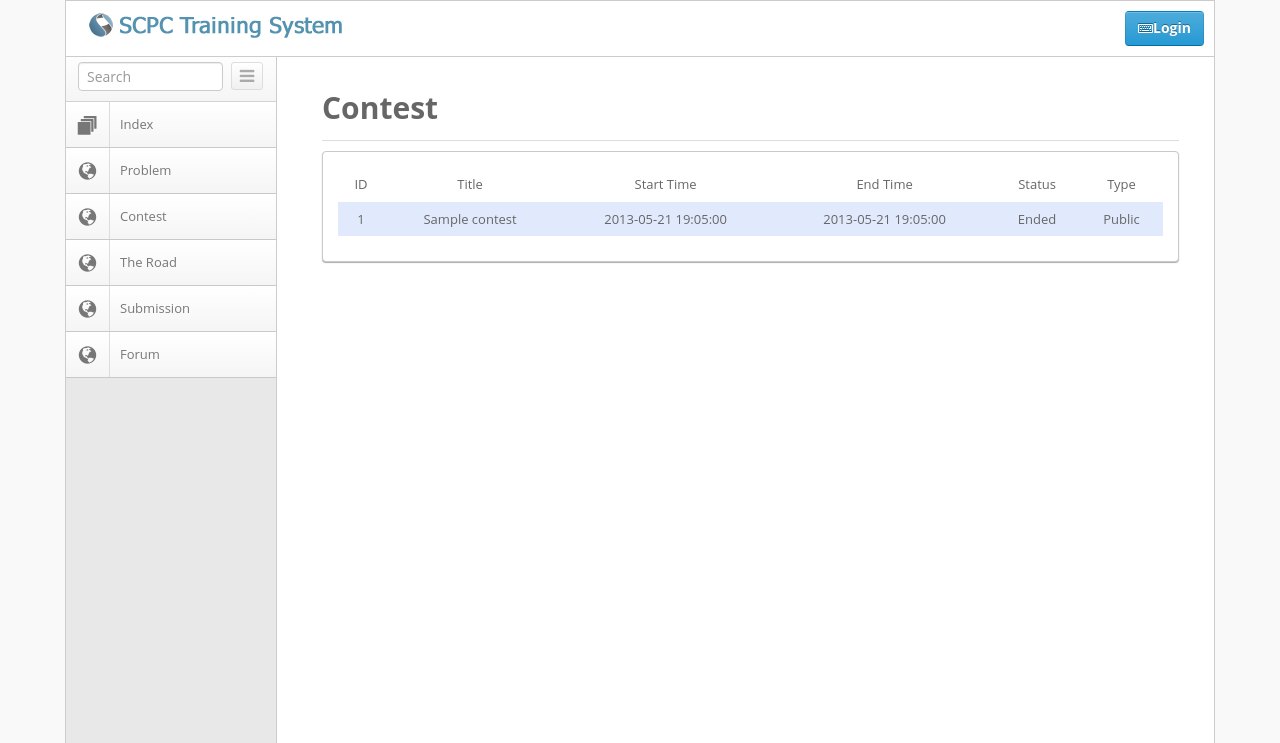
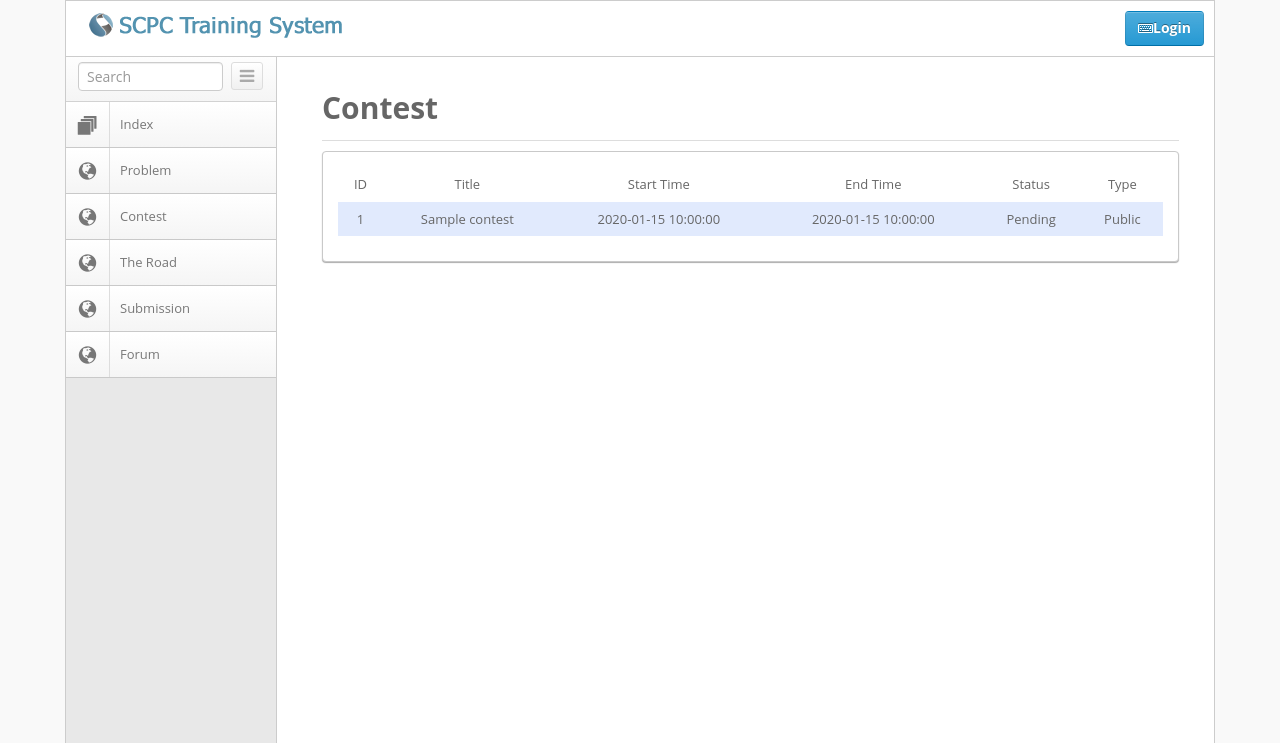
Before and after one commit to casparchen/SCPC-TS, a Flask app: page /contests/ in a window 1280 px wide. Shown: the top 743 px of the page. Run offline with Flask 2, Linux system fonts and the light colour scheme; tables that the repository leaves empty hold one stand-in row (values such as "Sample post"); some libraries are stand-ins or nearby versions.

Commit message:
contests ok

```diff
--- a/application/templates/contests.html
+++ b/application/templates/contests.html
@@ -154,9 +154,15 @@
                                             <td>
                                                 <a href="/contest/{{p.id}}">{{p.title}}</a>
                                             </td>
-                                            <td>2013-05-21 19:05:00</td>
-                                            <td>2013-05-21 19:05:00</td>
-                                            <td>Ended</td>
+                                            <td>{{p.start_time}}</td>
+                                            <td>{{p.end_time}}</td>
+                                            {% if p.start_time>ctime %}
+                                            <td>Pending</td>
+                                            {% elif p.end_time<ctime %}
+                                             <td>Ended</td>
+                                            {% else %}
+                                             <td>Running</td>
+                                            {% endif %}
                                             {% if p.private %}
                                             <td>Private</td>
                                             {% else %}
@@ -244,7 +250,9 @@
         			}
         		},
         		onPageChanged: function(e,oldPage,newPage){
-
+					if({{current_page}} != newPage){
+                        window.location.href = '/contests/' + newPage;
+                    }
         			//$('#paginator-content').text("Current page changed, old: "+oldPage+" new: "+newPage);
         		}
         	}
--- a/application/views.py
+++ b/application/views.py
@@ -175,7 +175,7 @@ def forum():
 def contests(page=0):
 	if type(page)==int:
 		page=0 if page<1 else page-1
-		data=Contest.query.limit(10).offset(page*10).all()
+		data=Contest.query.order_by(db.desc(Contest.id)).limit(10).offset(page*10).all()
 		objects_list=[]
 		for row in data:
 			d=collections.OrderedDict()
@@ -194,6 +194,7 @@ def contests(page=0):
 		    contests=objects_list,
 		    total_page = int(math.ceil(Problem.query.count()/10.0))+1,
 		    current_page = page + 1,
+		    ctime=datetime.now(),
             site_name = app.config['SCPC_TS_SITE_NAME']
 		)
 
```
